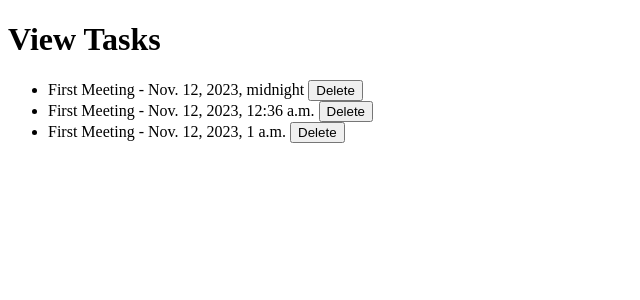
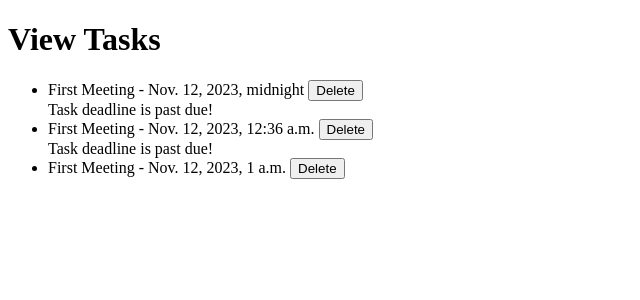
Before and after one commit to Moyin-O/Task-Manager, a Django app: page /view-tasks/ in a window 1280 px wide. Shown: the part 52-352 px from the top of the page, without its empty margins (0-640 px from the left). Run offline with Django 4.2, Linux system fonts and the light colour scheme; data comes from the database, SQL or seed files in the repository; both versions use the stored data as it was after the commit.

Commit message:
Second draft

```diff
--- a/tasks/models.py
+++ b/tasks/models.py
@@ -1,9 +1,9 @@
+# tasks/models.py
 # tasks/models.py
 from django.db import models
 from django.contrib.auth.models import User
 from django.db.models.signals import post_save
 from django.dispatch import receiver
-from django.core.mail import send_mail
 from django.utils import timezone
 from django.contrib.auth.models import AbstractUser
 from django.conf import settings
@@ -22,13 +22,3 @@ def send_deadline_notification(sender, instance, **kwargs):
     notification_timeframe = timezone.timedelta(days=1)
     now = timezone.now()
     deadline_difference = instance.deadline - now
-
-    # Corrected comparison
-    if now <= instance.deadline <= now + notification_timeframe:
-        send_mail(
-            'Task Deadline Reminder',
-            f'Task "{instance.title}" is due on {instance.deadline}.',
-            'from@example.com',
-            [instance.user.email],
-            fail_silently=False,
-        )
--- a/tasks/templates/tasks/registration.html
+++ b/tasks/templates/tasks/registration.html
@@ -1,4 +1,4 @@
-<!-- tasks/templates/registration/register.html -->
+<!-- tasks/templates/tasks/registration/register.html -->
 <!DOCTYPE html>
 <html lang="en">
 <head>
--- a/tasks/templates/tasks/view_tasks.html
+++ b/tasks/templates/tasks/view_tasks.html
@@ -13,34 +13,58 @@
             <li><a href="{% url 'view_tasks' %}">View Tasks</a></li>
         </ul>
     </nav>
+
     <h1>View Tasks</h1>
+
     <form method="post">
         {% csrf_token %}
-            {% if request.session.recently_deleted_task_id %}
-            <p>Task deleted! <a href="#" onclick="document.getElementById('undoForm').submit()">Undo</a></p>
-            <form id="undoForm" method="post">
-                {% csrf_token %}
-                <input type="hidden" name="undo_task_id" value="{{ request.session.recently_deleted_task_id }}">
-            </form>
-            {% endif %}
-        </form>
         <ul>
             {% for task in tasks %}
-                <li>
+                <li class="task-item" data-deadline="{{ task.deadline|date:'Y-m-d\TH:i:sO' }}">
                     {{ task.title }} - {{ task.deadline }}
-                    <form method="post" style="display: inline;">
-                        {% csrf_token %}
-                        <input type="hidden" name="delete_task_id" value="{{ task.id }}">
-                        <button type="submit">Delete</button>
-                    </form>
+                    <button type="button" onclick="confirmDelete('{{ task.id }}')">Delete</button>
                 </li>
             {% endfor %}
         </ul>
+        <input type="hidden" id="delete_task_id" name="delete_task_id" value="">
+        <button type="submit" style="display: none;">Submit</button>
     </form>
 
     <!-- Undo Form -->
-<form id="undoForm" method="post" style="display: none;">
+    {% if request.session.recently_deleted_task_id %}
+        <form method="post" action="{% url 'view_tasks' %}">
             {% csrf_token %}
-    <input type="hidden" name="undo_task_id" value="">
+            <input type="hidden" name="undo_task_id" value="{{ request.session.recently_deleted_task_id }}">
             <button type="submit">Undo</button>
         </form>
+    {% endif %}
+
+    <script>
+        function confirmDelete(taskId) {
+            var confirmDelete = confirm("Are you sure you want to delete this task?");
+            if (confirmDelete) {
+                document.getElementById('delete_task_id').value = taskId;
+                document.forms[0].submit();
+            }
+        }
+
+        // Check and display notifications for past-due tasks
+        document.addEventListener('DOMContentLoaded', function() {
+            var tasks = document.querySelectorAll('.task-item');
+
+            tasks.forEach(function(task) {
+                var deadline = new Date(task.getAttribute('data-deadline'));
+                var now = new Date();
+
+                if (deadline < now) {
+                    // Task is past due, show a notification
+                    var notification = document.createElement('div');
+                    notification.className = 'notification';
+                    notification.innerText = 'Task deadline is past due!';
+                    task.appendChild(notification);
+                }
+            });
+        });
+    </script>
+</body>
+</html>
--- a/tasks/views.py
+++ b/tasks/views.py
@@ -1,9 +1,8 @@
 # tasks/views.py
 from django.shortcuts import render, redirect
 from .models import Task
-from .forms import TaskForm
+from .forms import TaskForm, UserRegistrationForm
 from django.contrib.auth import login
-from .forms import UserRegistrationForm
 import pickle
 from django.core.exceptions import ObjectDoesNotExist
 
@@ -13,30 +12,29 @@ def register_user(request):
         if form.is_valid():
             user = form.save()
             login(request, user)
-            return redirect('task_list')  # Replace 'home' with the URL name of your home page
+            return redirect('task_list')
     else:
         form = UserRegistrationForm()
-    return render(request, 'tasks/registration.html', {'tasks': task_list, 'form': form})
+    return render(request, 'tasks/registration.html', {'form': form})
 
 def task_list(request):
-   print("task_list view called")
-   tasks = Task.objects.all()
-   form = TaskForm()
+    print("task_list view called")
+    tasks = Task.objects.all()
+    form = TaskForm()
 
-   if request.method == 'POST':
-       form = TaskForm(request.POST)
-       if form.is_valid():
-           if request.user.is_authenticated:
-               task = form.save(commit=False)
-               task.user = request.user # Assign the logged-in user to the task
-               task.save()
-               return redirect('task_list') # Redirect to the task list after creating a task
-           else:
-               # Redirect unauthenticated users to the login page
-               return redirect('task_list')
+    if request.method == 'POST':
+        form = TaskForm(request.POST)
+        if form.is_valid():
+            if request.user.is_authenticated:
+                task = form.save(commit=False)
+                task.user = request.user
+                task.save()
 
-   return render(request, 'tasks/task_list.html', {'tasks': tasks, 'form': form})
+                return redirect('task_list')
+            else:
+                return redirect('task_list')
 
+    return render(request, 'tasks/task_list.html', {'tasks': tasks, 'form': form})
 
 def view_tasks(request):
     tasks = Task.objects.all()
@@ -51,36 +49,43 @@ def view_tasks(request):
         if recently_deleted_task is not None:
             try:
                 task_to_undo = pickle.loads(recently_deleted_task)
-                task_to_undo.save() # Save the task back to the database
+                task_to_undo.id = None  # Set ID to None to create a new task instance
+                task_to_undo.save()  # Save the task back to the database
             except ObjectDoesNotExist:
-                # Handle the case where the Task does not exist
-                # For example, you could redirect the user to the task list page
+                print("Error: Task to undo does not exist")
                 return redirect('task_list')
+            finally:
+                # Clear the recently deleted task ID and task from the session
+                request.session.pop('recently_deleted_task_id', None)
+                request.session.pop('recently_deleted_task', None)
         else:
-            # Handle the case where there is no recently deleted task in the session
-            # For example, you could redirect the user to the task list page
             return redirect('task_list')
 
-        return redirect('view_tasks') # Redirect to the view_tasks page after undoing
+        return redirect('view_tasks')  # Redirect to the view_tasks page after undoing
 
     # Check if a task id is provided for deletion
     if 'delete_task_id' in request.POST:
+        print("Delete task requested")
         task_id_to_delete = request.POST['delete_task_id']
+        print(f"Task ID to delete: {task_id_to_delete}")
         try:
             task_to_delete = Task.objects.get(pk=task_id_to_delete)
+            print(f"Task to delete: {task_to_delete}")
             task_to_delete.delete()
 
             # Store the recently deleted task ID and task in the session for undo
             request.session['recently_deleted_task_id'] = task_id_to_delete
             request.session['recently_deleted_task'] = pickle.dumps(task_to_delete)
+            print("Task deleted successfully")
         except ObjectDoesNotExist:
-            # Handle the case where the Task does not exist
-            # For example, you could redirect the user to the task list page
-            return redirect('task_list')
-
-        return redirect('view_tasks') # Redirect to the view_tasks page after deletion
+            print("Error: Task to delete does not exist")
 
     # Clear the recently deleted task ID from the session
     request.session.pop('recently_deleted_task_id', None)
 
     return render(request, 'tasks/view_tasks.html', {'tasks': tasks, 'form': form})
+
+# Second view_tasks function
+def view_tasks_simple(request):
+    tasks = Task.objects.all()
+    return render(request, 'tasks/view_tasks.html', {'tasks': tasks})
```
Also changed, not shown: task_manager/settings.py (+0 -7 lines), db.sqlite3. Lines whose indentation alone changed are shown as unchanged.
